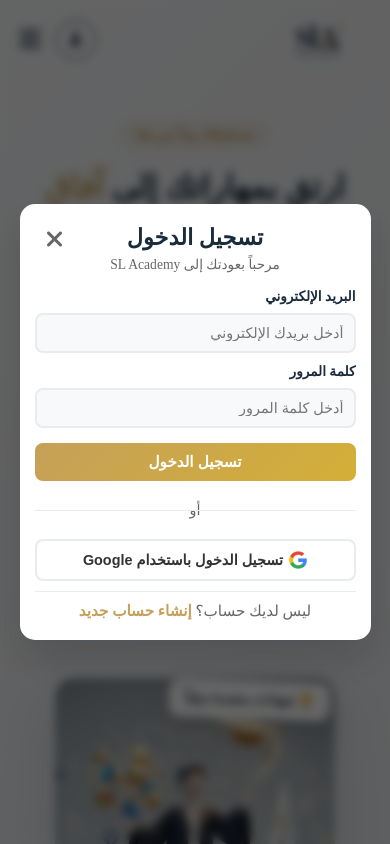
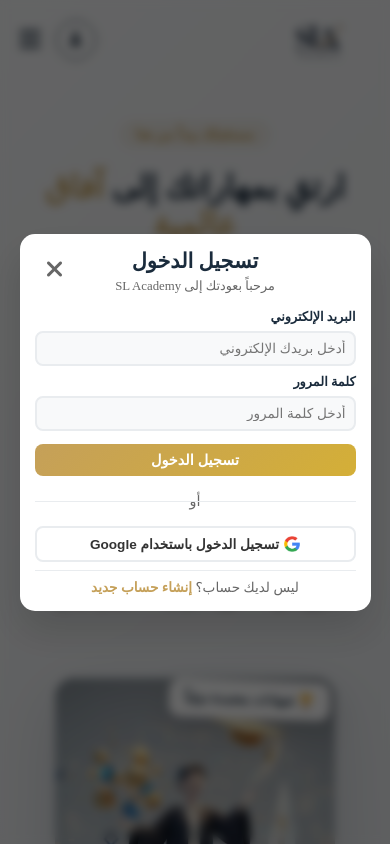
Before and after one commit to AnasRealm/SLA-ACADEMY, a React (Vite) app: page / in a window 390 px wide. Both pictures are taken after a click on the button "الملف الشخصي". Shown: the top 844 px of the page. Built offline with nearby package versions, Linux system fonts and the light colour scheme.

Commit message:
responsivee

```diff
--- a/src/feature/auth/loginForm/LoginForm.css
+++ b/src/feature/auth/loginForm/LoginForm.css
@@ -202,11 +202,33 @@
 
 @media (max-width: 480px) {
   .auth-modal {
-    padding: 30px 20px;
-    margin: 20px;
+    padding: 20px 15px;
+    margin: 15px;
+    max-width: 95%;
+    max-height: 90vh;
+    overflow-y: auto;
   }
 
   .auth-header h2 {
-    font-size: 1.5rem;
+    font-size: 1.4rem;
+  }
+
+  .auth-header p {
+    font-size: 0.85rem;
+  }
+
+  .form-group input {
+    padding: 12px;
+    font-size: 0.9rem;
+  }
+
+  .auth-submit-btn {
+    padding: 12px;
+    font-size: 1rem;
+  }
+
+  .google-btn {
+    padding: 12px;
+    font-size: 0.9rem;
   }
 }
--- a/src/feature/auth/signupForm/Signup.css
+++ b/src/feature/auth/signupForm/Signup.css
@@ -224,22 +224,75 @@
 
 @media (max-width: 480px) {
   .auth-modal {
-    padding: 20px 15px;
-    margin: 15px;
+    padding: 15px;
+    margin: 10px;
     max-width: 95%;
+    max-height: 90vh;
+    overflow-y: auto;
+  }
+
+  .auth-header {
+    margin-bottom: 15px;
   }
 
   .auth-header h2 {
-    font-size: 1.4rem;
+    font-size: 1.3rem;
+    margin-bottom: 5px;
+  }
+
+  .auth-header p {
+    font-size: 0.8rem;
+  }
+
+  .auth-form {
+    gap: 8px;
   }
 
   .form-row {
     flex-direction: column;
-    gap: 12px;
+    gap: 8px;
+  }
+
+  .form-group {
+    gap: 6px;
+  }
+
+  .form-group label {
+    font-size: 0.8rem;
   }
 
   .form-group input {
-    padding: 10px;
+    padding: 8px;
+    font-size: 0.85rem;
+  }
+
+  .auth-submit-btn {
+    padding: 8px;
     font-size: 0.9rem;
+    margin-top: 5px;
+  }
+
+  .divider {
+    margin: 8px 0;
+  }
+
+  .google-btn {
+    padding: 8px;
+    font-size: 0.85rem;
+    gap: 5px;
+  }
+
+  .google-icon {
+    width: 16px;
+    height: 16px;
+  }
+
+  .auth-footer {
+    margin-top: 8px;
+    padding-top: 8px;
+  }
+
+  .auth-footer p {
+    font-size: 0.85rem;
   }
 }
```
